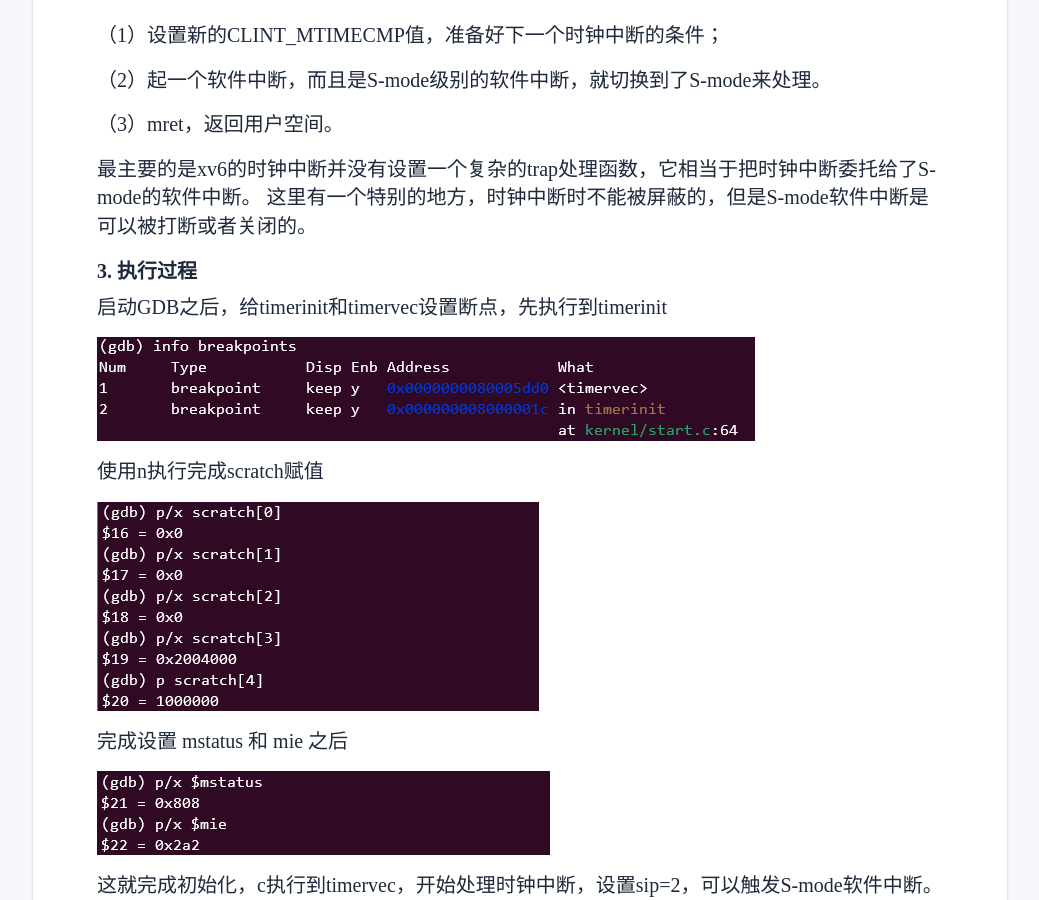
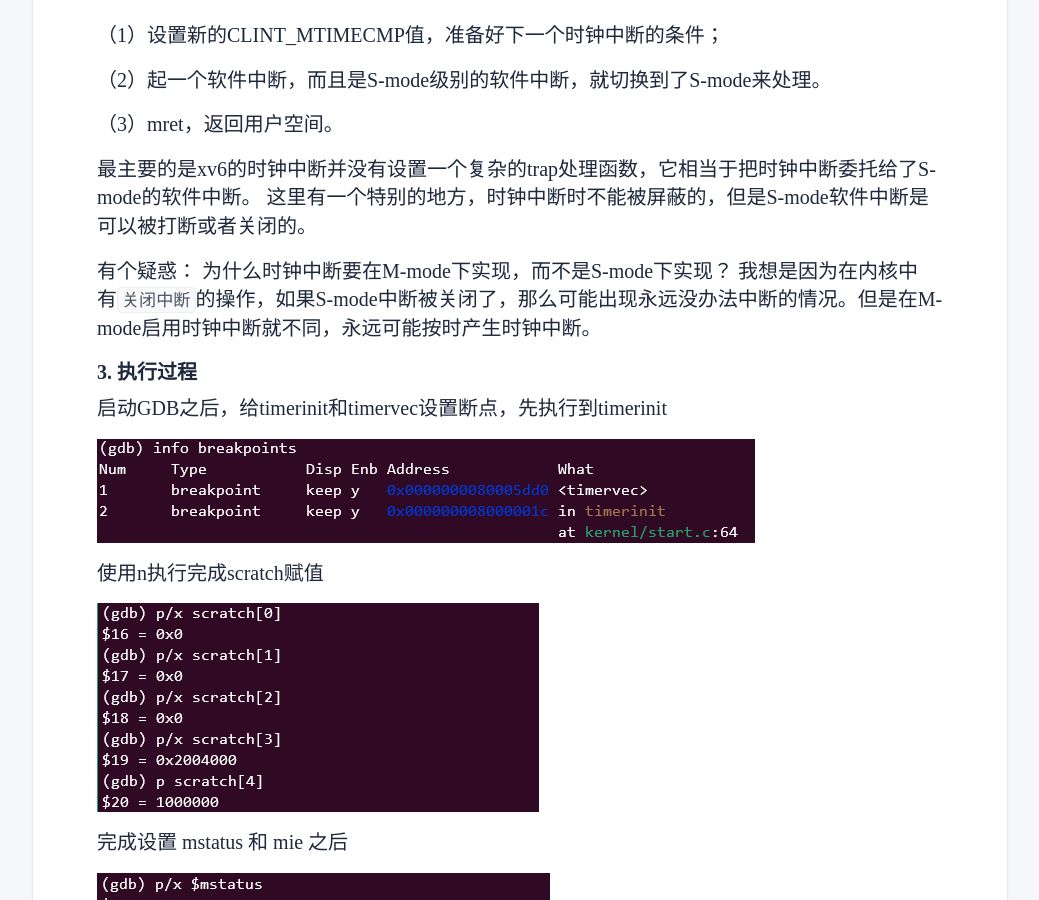
Before and after one commit to frey1186/frey1186.github.io, a Jekyll site: the page built from _posts/2022-11-23-06-xv6-riscv-timer-interrupts.md, in a window 1280 px wide and 900 px high, scrolled down 2274 px. Shown: the whole window, without its empty margins (120-1159 px from the left). Built offline with Jekyll 4.4.1, drawn with Linux system fonts in a browser that asks for light colours; some of the changed text lies outside the part shown.

Commit message:
change some pages set

```diff
--- a/_posts/2022-11-22-06-xv6-riscv-timer-interrupts.md
+++ b/_posts/2022-11-23-06-xv6-riscv-timer-interrupts.md
@@ -101,6 +101,7 @@ scratch数组包含5个元素：
 最主要的是xv6的时钟中断并没有设置一个复杂的trap处理函数，它相当于把时钟中断委托给了S-mode的软件中断。
 这里有一个特别的地方，时钟中断时不能被屏蔽的，但是S-mode软件中断是可以被打断或者关闭的。
 
+有个疑惑： 为什么时钟中断要在M-mode下实现，而不是S-mode下实现？ 我想是因为在内核中有`关闭中断`的操作，如果S-mode中断被关闭了，那么可能出现永远没办法中断的情况。但是在M-mode启用时钟中断就不同，永远可能按时产生时钟中断。
 
 ## 3. 执行过程
 
--- a/index.html
+++ b/index.html
@@ -6,14 +6,14 @@ title: "Blog"
 ---
 
 
-<div class="row row-card">
+<div class="">
     {% for categorie in site.categories %}
 
     {% if categorie[0] == "public"%}
 
-    {% for post in categorie[1] limit:12 %}
+    {% for post in categorie[1] limit:20 %}
 
-    {% include post-card1.html%}
+    {% include post-list.html %}
 
     {% endfor %}
     {% endif %}
```
Also changed, not shown: other parts of _posts/2022-11-23-06-xv6-riscv-timer-interrupts.md (+1 -1 lines), archive.html (+36 -4 lines).
